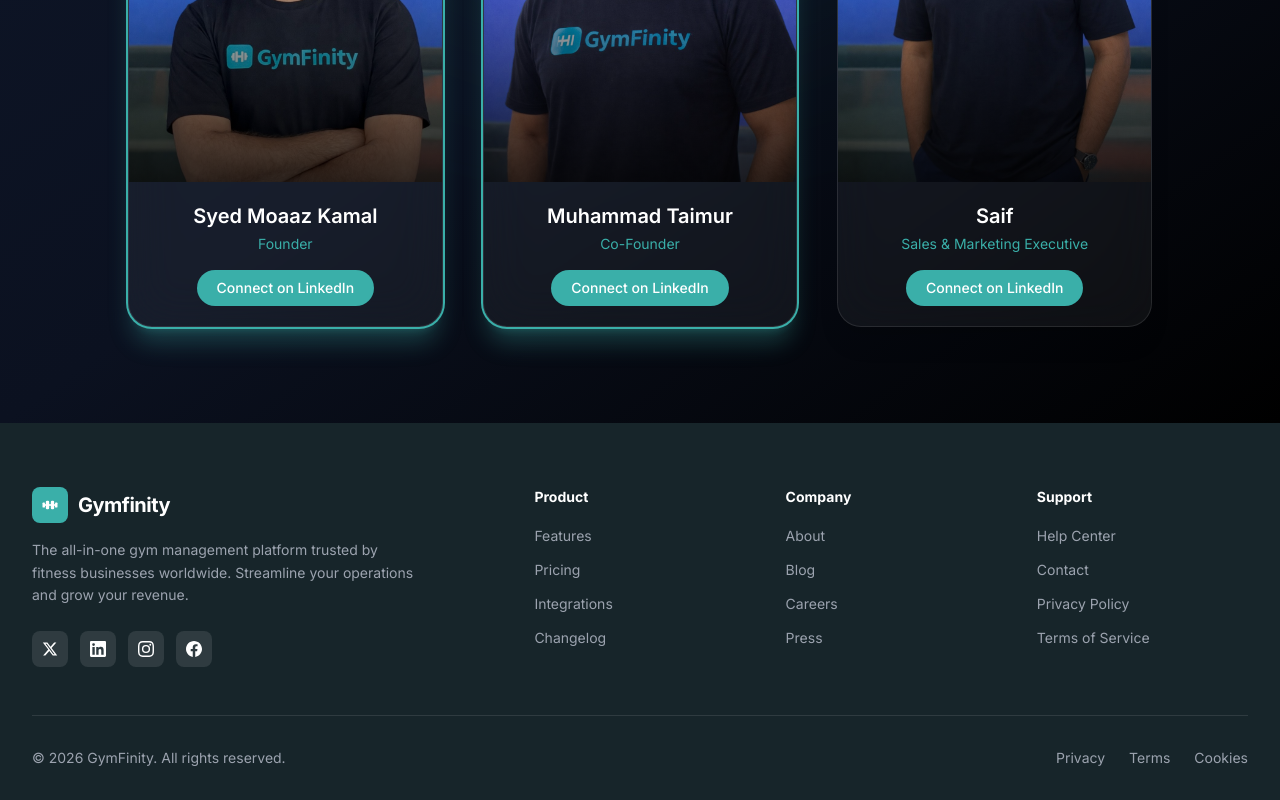
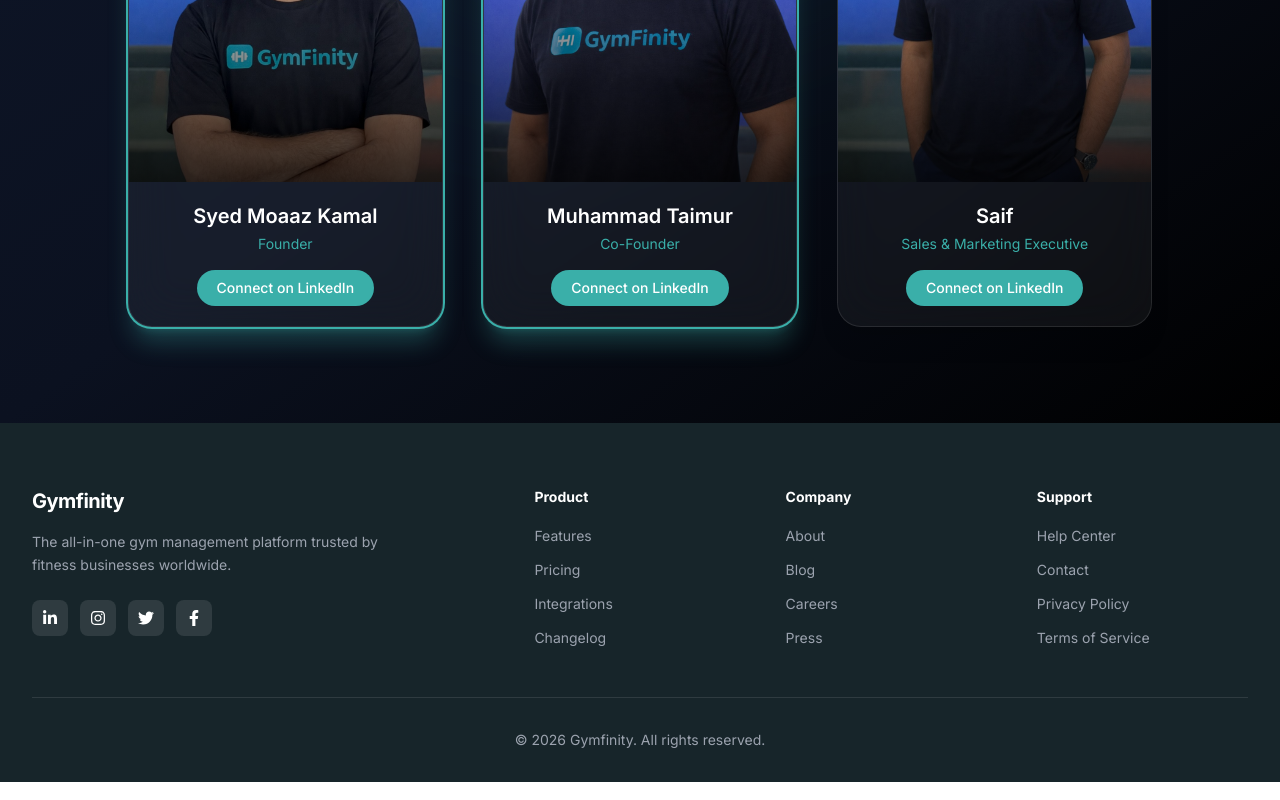
Before and after one commit to developertaimur/Gymfinity-potfolio-web, a React (Vite) app: page /our-team in a window 1280 px wide. Shown: the part 484-1284 px from the top of the page. Built offline with nearby package versions, Linux system fonts and the light colour scheme.

Commit message:
SOCIAL ICON LINK ADDED

```diff
--- a/src/components/Footer.jsx
+++ b/src/components/Footer.jsx
@@ -1,84 +1,209 @@
+// const footerLinks = {
+//     Product: [
+//         { name: 'Features', href: '#features' },
+//         { name: 'Pricing', href: '#pricing' },
+//         { name: 'Integrations', href: '#' },
+//         { name: 'Changelog', href: '#' },
+//     ],
+//     Company: [
+//         { name: 'About', href: '#' },
+//         { name: 'Blog', href: '#' },
+//         { name: 'Careers', href: '#' },
+//         { name: 'Press', href: '#' },
+//     ],
+//     Support: [
+//         { name: 'Help Center', href: '#' },
+//         { name: 'Contact', href: '#contact' },
+//         { name: 'Privacy Policy', href: '#' },
+//         { name: 'Terms of Service', href: '#' },
+//     ],
+// };
+
+
+
+// const Footer = () => {
+//     return (
+//         <footer className="bg-gymfinity-900 text-white pt-16 pb-8">
+//             <div className="max-w-7xl mx-auto px-4 sm:px-6 lg:px-8">
+//                 <div className="grid md:grid-cols-2 lg:grid-cols-5 gap-10 mb-12">
+//                     {/* Brand column */}
+//                     <div className="lg:col-span-2">
+//                         <a href="#" className="flex items-center gap-2.5 mb-4">
+//                             <div className="w-9 h-9 bg-gymfinity-400 rounded-lg flex items-center justify-center">
+//                                 <svg className="w-5 h-5 text-white" viewBox="0 0 24 24" fill="none" xmlns="http://www.w3.org/2000/svg">
+//                                     <rect x="3" y="9" width="3" height="6" rx="1" fill="currentColor" />
+//                                     <rect x="18" y="9" width="3" height="6" rx="1" fill="currentColor" />
+//                                     <rect x="7" y="7" width="4" height="10" rx="1.5" fill="currentColor" />
+//                                     <rect x="13" y="7" width="4" height="10" rx="1.5" fill="currentColor" />
+//                                     <rect x="6" y="11" width="12" height="2" fill="currentColor" />
+//                                 </svg>
+//                             </div>
+//                             <span className="text-xl font-bold text-white tracking-tight">Gymfinity</span>
+//                         </a>
+//                         <p className="text-gray-400 text-sm leading-relaxed max-w-sm mb-6">
+//                             The all-in-one gym management platform trusted by fitness businesses worldwide. Streamline your operations and grow your revenue.
+//                         </p>
+
+//                         {/* Social Icons */}
+//                         <div className="flex items-center gap-3">
+//                             {['twitter', 'linkedin', 'instagram', 'facebook'].map((social) => (
+//                                 <a
+//                                     key={social}
+//                                     href="#"
+//                                     className="w-9 h-9 bg-white/10 rounded-lg flex items-center justify-center hover:bg-gymfinity-400 transition-all duration-300 hover:-translate-y-0.5"
+//                                 >
+//                                     {social === 'twitter' && (
+//                                         <svg className="w-4 h-4" fill="currentColor" viewBox="0 0 24 24">
+//                                             <path d="M18.244 2.25h3.308l-7.227 8.26 8.502 11.24H16.17l-5.214-6.817L4.99 21.75H1.68l7.73-8.835L1.254 2.25H8.08l4.713 6.231zm-1.161 17.52h1.833L7.084 4.126H5.117z" />
+//                                         </svg>
+//                                     )}
+//                                     {social === 'linkedin' && (
+//                                         <svg className="w-4 h-4" fill="currentColor" viewBox="0 0 24 24">
+//                                             <path d="M20.447 20.452h-3.554v-5.569c0-1.328-.027-3.037-1.852-3.037-1.853 0-2.136 1.445-2.136 2.939v5.667H9.351V9h3.414v1.561h.046c.477-.9 1.637-1.85 3.37-1.85 3.601 0 4.267 2.37 4.267 5.455v6.286zM5.337 7.433a2.062 2.062 0 01-2.063-2.065 2.064 2.064 0 112.063 2.065zm1.782 13.019H3.555V9h3.564v11.452zM22.225 0H1.771C.792 0 0 .774 0 1.729v20.542C0 23.227.792 24 1.771 24h20.451C23.2 24 24 23.227 24 22.271V1.729C24 .774 23.2 0 22.222 0h.003z" />
+//                                         </svg>
+//                                     )}
+//                                     {social === 'instagram' && (
+//                                         <svg className="w-4 h-4" fill="currentColor" viewBox="0 0 24 24">
+//                                             <path d="M12 2.163c3.204 0 3.584.012 4.85.07 3.252.148 4.771 1.691 4.919 4.919.058 1.265.069 1.645.069 4.849 0 3.205-.012 3.584-.069 4.849-.149 3.225-1.664 4.771-4.919 4.919-1.266.058-1.644.07-4.85.07-3.204 0-3.584-.012-4.849-.07-3.26-.149-4.771-1.699-4.919-4.92-.058-1.265-.07-1.644-.07-4.849 0-3.204.013-3.583.07-4.849.149-3.227 1.664-4.771 4.919-4.919 1.266-.057 1.645-.069 4.849-.069zM12 0C8.741 0 8.333.014 7.053.072 2.695.272.273 2.69.073 7.052.014 8.333 0 8.741 0 12c0 3.259.014 3.668.072 4.948.2 4.358 2.618 6.78 6.98 6.98C8.333 23.986 8.741 24 12 24c3.259 0 3.668-.014 4.948-.072 4.354-.2 6.782-2.618 6.979-6.98.059-1.28.073-1.689.073-4.948 0-3.259-.014-3.667-.072-4.947-.196-4.354-2.617-6.78-6.979-6.98C15.668.014 15.259 0 12 0zm0 5.838a6.162 6.162 0 100 12.324 6.162 6.162 0 000-12.324zM12 16a4 4 0 110-8 4 4 0 010 8zm6.406-11.845a1.44 1.44 0 100 2.881 1.44 1.44 0 000-2.881z" />
+//                                         </svg>
+//                                     )}
+//                                     {social === 'facebook' && (
+//                                         <svg className="w-4 h-4" fill="currentColor" viewBox="0 0 24 24">
+//                                             <path d="M24 12.073c0-6.627-5.373-12-12-12s-12 5.373-12 12c0 5.99 4.388 10.954 10.125 11.854v-8.385H7.078v-3.47h3.047V9.43c0-3.007 1.792-4.669 4.533-4.669 1.312 0 2.686.235 2.686.235v2.953H15.83c-1.491 0-1.956.925-1.956 1.874v2.25h3.328l-.532 3.47h-2.796v8.385C19.612 23.027 24 18.062 24 12.073z" />
+//                                         </svg>
+//                                     )}
+//                                 </a>
+//                             ))}
+//                         </div>
+//                     </div>
+
+//                     {/* Link columns */}
+//                     {Object.entries(footerLinks).map(([category, links]) => (
+//                         <div key={category}>
+//                             <h4 className="text-sm font-bold text-white mb-4">{category}</h4>
+//                             <ul className="space-y-2.5">
+//                                 {links.map((link) => (
+//                                     <li key={link.name}>
+//                                         <a
+//                                             href={link.href}
+//                                             className="text-sm text-gray-400 hover:text-gymfinity-400 transition-colors duration-200"
+//                                         >
+//                                             {link.name}
+//                                         </a>
+//                                     </li>
+//                                 ))}
+//                             </ul>
+//                         </div>
+//                     ))}
+//                 </div>
+
+//                 {/* Bottom Bar */}
+//                 <div className="border-t border-white/10 pt-8 flex flex-col md:flex-row justify-between items-center gap-4">
+//                     <p className="text-sm text-gray-400">
+//                         © 2026 GymFinity. All rights reserved.
+//                     </p>
+//                     <div className="flex items-center gap-6">
+//                         <a href="#" className="text-sm text-gray-400 hover:text-gymfinity-400 transition-colors">Privacy</a>
+//                         <a href="#" className="text-sm text-gray-400 hover:text-gymfinity-400 transition-colors">Terms</a>
+//                         <a href="#" className="text-sm text-gray-400 hover:text-gymfinity-400 transition-colors">Cookies</a>
+//                     </div>
+//                 </div>
+//             </div>
+//         </footer>
+//     );
+// };
+
+// export default Footer;
+
+
+
 const footerLinks = {
   Product: [
-        { name: 'Features', href: '#features' },
-        { name: 'Pricing', href: '#pricing' },
-        { name: 'Integrations', href: '#' },
-        { name: 'Changelog', href: '#' },
+    { name: "Features", href: "#features" },
+    { name: "Pricing", href: "#pricing" },
+    { name: "Integrations", href: "#" },
+    { name: "Changelog", href: "#" },
   ],
   Company: [
-        { name: 'About', href: '#' },
-        { name: 'Blog', href: '#' },
-        { name: 'Careers', href: '#' },
-        { name: 'Press', href: '#' },
+    { name: "About", href: "#" },
+    { name: "Blog", href: "#" },
+    { name: "Careers", href: "#" },
+    { name: "Press", href: "#" },
   ],
   Support: [
-        { name: 'Help Center', href: '#' },
-        { name: 'Contact', href: '#contact' },
-        { name: 'Privacy Policy', href: '#' },
-        { name: 'Terms of Service', href: '#' },
+    { name: "Help Center", href: "#" },
+    { name: "Contact", href: "#contact" },
+    { name: "Privacy Policy", href: "#" },
+    { name: "Terms of Service", href: "#" },
   ],
 };
+
+import { FaLinkedinIn, FaInstagram, FaTwitter, FaFacebookF } from "react-icons/fa";
+
+const socialLinks = [
+  {
+    name: "linkedin",
+    url: "https://www.linkedin.com/company/gymfinitysoftware/",
+    icon: FaLinkedinIn,
+  },
+  {
+    name: "instagram",
+    url: "https://www.instagram.com/thegymfinity?igsh=MWMxbDRzN2c5OHVsZg==",
+    icon: FaInstagram,
+  },
+  {
+    name: "twitter",
+    url: "https://twitter.com/YOUR_USERNAME",
+    icon: FaTwitter,
+  },
+  {
+    name: "facebook",
+    url: "https://www.facebook.com/YOUR_USERNAME",
+    icon: FaFacebookF,
+  },
+];
 
 const Footer = () => {
   return (
     <footer className="bg-gymfinity-900 text-white pt-16 pb-8">
       <div className="max-w-7xl mx-auto px-4 sm:px-6 lg:px-8">
+
         <div className="grid md:grid-cols-2 lg:grid-cols-5 gap-10 mb-12">
-                    {/* Brand column */}
+
+          {/* Brand Column */}
           <div className="lg:col-span-2">
-                        <a href="#" className="flex items-center gap-2.5 mb-4">
-                            <div className="w-9 h-9 bg-gymfinity-400 rounded-lg flex items-center justify-center">
-                                <svg className="w-5 h-5 text-white" viewBox="0 0 24 24" fill="none" xmlns="http://www.w3.org/2000/svg">
-                                    <rect x="3" y="9" width="3" height="6" rx="1" fill="currentColor" />
-                                    <rect x="18" y="9" width="3" height="6" rx="1" fill="currentColor" />
-                                    <rect x="7" y="7" width="4" height="10" rx="1.5" fill="currentColor" />
-                                    <rect x="13" y="7" width="4" height="10" rx="1.5" fill="currentColor" />
-                                    <rect x="6" y="11" width="12" height="2" fill="currentColor" />
-                                </svg>
-                            </div>
-                            <span className="text-xl font-bold text-white tracking-tight">Gymfinity</span>
-                        </a>
-                        <p className="text-gray-400 text-sm leading-relaxed max-w-sm mb-6">
-                            The all-in-one gym management platform trusted by fitness businesses worldwide. Streamline your operations and grow your revenue.
+            <span className="text-xl font-bold tracking-tight">
+              Gymfinity
+            </span>
+
+            <p className="text-gray-400 text-sm leading-relaxed max-w-sm mt-4 mb-6">
+              The all-in-one gym management platform trusted by fitness businesses worldwide.
             </p>
 
             {/* Social Icons */}
             <div className="flex items-center gap-3">
-                            {['twitter', 'linkedin', 'instagram', 'facebook'].map((social) => (
+  {socialLinks.map((social) => {
+    const Icon = social.icon;
+
+    return (
       <a
-                                    key={social}
-                                    href="#"
+        key={social.name}
+        href={social.url}
+        target="_blank"
+        rel="noopener noreferrer"
         className="w-9 h-9 bg-white/10 rounded-lg flex items-center justify-center hover:bg-gymfinity-400 transition-all duration-300 hover:-translate-y-0.5"
       >
-                                    {social === 'twitter' && (
-                                        <svg className="w-4 h-4" fill="currentColor" viewBox="0 0 24 24">
-                                            <path d="M18.244 2.25h3.308l-7.227 8.26 8.502 11.24H16.17l-5.214-6.817L4.99 21.75H1.68l7.73-8.835L1.254 2.25H8.08l4.713 6.231zm-1.161 17.52h1.833L7.084 4.126H5.117z" />
-                                        </svg>
-                                    )}
-                                    {social === 'linkedin' && (
-                                        <svg className="w-4 h-4" fill="currentColor" viewBox="0 0 24 24">
-                                            <path d="M20.447 20.452h-3.554v-5.569c0-1.328-.027-3.037-1.852-3.037-1.853 0-2.136 1.445-2.136 2.939v5.667H9.351V9h3.414v1.561h.046c.477-.9 1.637-1.85 3.37-1.85 3.601 0 4.267 2.37 4.267 5.455v6.286zM5.337 7.433a2.062 2.062 0 01-2.063-2.065 2.064 2.064 0 112.063 2.065zm1.782 13.019H3.555V9h3.564v11.452zM22.225 0H1.771C.792 0 0 .774 0 1.729v20.542C0 23.227.792 24 1.771 24h20.451C23.2 24 24 23.227 24 22.271V1.729C24 .774 23.2 0 22.222 0h.003z" />
-                                        </svg>
-                                    )}
-                                    {social === 'instagram' && (
-                                        <svg className="w-4 h-4" fill="currentColor" viewBox="0 0 24 24">
-                                            <path d="M12 2.163c3.204 0 3.584.012 4.85.07 3.252.148 4.771 1.691 4.919 4.919.058 1.265.069 1.645.069 4.849 0 3.205-.012 3.584-.069 4.849-.149 3.225-1.664 4.771-4.919 4.919-1.266.058-1.644.07-4.85.07-3.204 0-3.584-.012-4.849-.07-3.26-.149-4.771-1.699-4.919-4.92-.058-1.265-.07-1.644-.07-4.849 0-3.204.013-3.583.07-4.849.149-3.227 1.664-4.771 4.919-4.919 1.266-.057 1.645-.069 4.849-.069zM12 0C8.741 0 8.333.014 7.053.072 2.695.272.273 2.69.073 7.052.014 8.333 0 8.741 0 12c0 3.259.014 3.668.072 4.948.2 4.358 2.618 6.78 6.98 6.98C8.333 23.986 8.741 24 12 24c3.259 0 3.668-.014 4.948-.072 4.354-.2 6.782-2.618 6.979-6.98.059-1.28.073-1.689.073-4.948 0-3.259-.014-3.667-.072-4.947-.196-4.354-2.617-6.78-6.979-6.98C15.668.014 15.259 0 12 0zm0 5.838a6.162 6.162 0 100 12.324 6.162 6.162 0 000-12.324zM12 16a4 4 0 110-8 4 4 0 010 8zm6.406-11.845a1.44 1.44 0 100 2.881 1.44 1.44 0 000-2.881z" />
-                                        </svg>
-                                    )}
-                                    {social === 'facebook' && (
-                                        <svg className="w-4 h-4" fill="currentColor" viewBox="0 0 24 24">
-                                            <path d="M24 12.073c0-6.627-5.373-12-12-12s-12 5.373-12 12c0 5.99 4.388 10.954 10.125 11.854v-8.385H7.078v-3.47h3.047V9.43c0-3.007 1.792-4.669 4.533-4.669 1.312 0 2.686.235 2.686.235v2.953H15.83c-1.491 0-1.956.925-1.956 1.874v2.25h3.328l-.532 3.47h-2.796v8.385C19.612 23.027 24 18.062 24 12.073z" />
-                                        </svg>
-                                    )}
+        <Icon className="w-4 h-4 text-white" />
       </a>
-                            ))}
+    );
+  })}
 </div>
           </div>
 
-                    {/* Link columns */}
+          {/* Footer Links */}
           {Object.entries(footerLinks).map(([category, links]) => (
             <div key={category}>
-                            <h4 className="text-sm font-bold text-white mb-4">{category}</h4>
+              <h4 className="text-sm font-bold mb-4">{category}</h4>
               <ul className="space-y-2.5">
                 {links.map((link) => (
                   <li key={link.name}>
@@ -96,16 +221,10 @@
         </div>
 
         {/* Bottom Bar */}
-                <div className="border-t border-white/10 pt-8 flex flex-col md:flex-row justify-between items-center gap-4">
-                    <p className="text-sm text-gray-400">
-                        © 2026 GymFinity. All rights reserved.
-                    </p>
-                    <div className="flex items-center gap-6">
-                        <a href="#" className="text-sm text-gray-400 hover:text-gymfinity-400 transition-colors">Privacy</a>
-                        <a href="#" className="text-sm text-gray-400 hover:text-gymfinity-400 transition-colors">Terms</a>
-                        <a href="#" className="text-sm text-gray-400 hover:text-gymfinity-400 transition-colors">Cookies</a>
+        <div className="border-t border-white/10 pt-8 text-center text-sm text-gray-400">
+          © {new Date().getFullYear()} Gymfinity. All rights reserved.
         </div>
-                </div>
+
       </div>
     </footer>
   );
```
Lines whose indentation alone changed are shown as unchanged.
